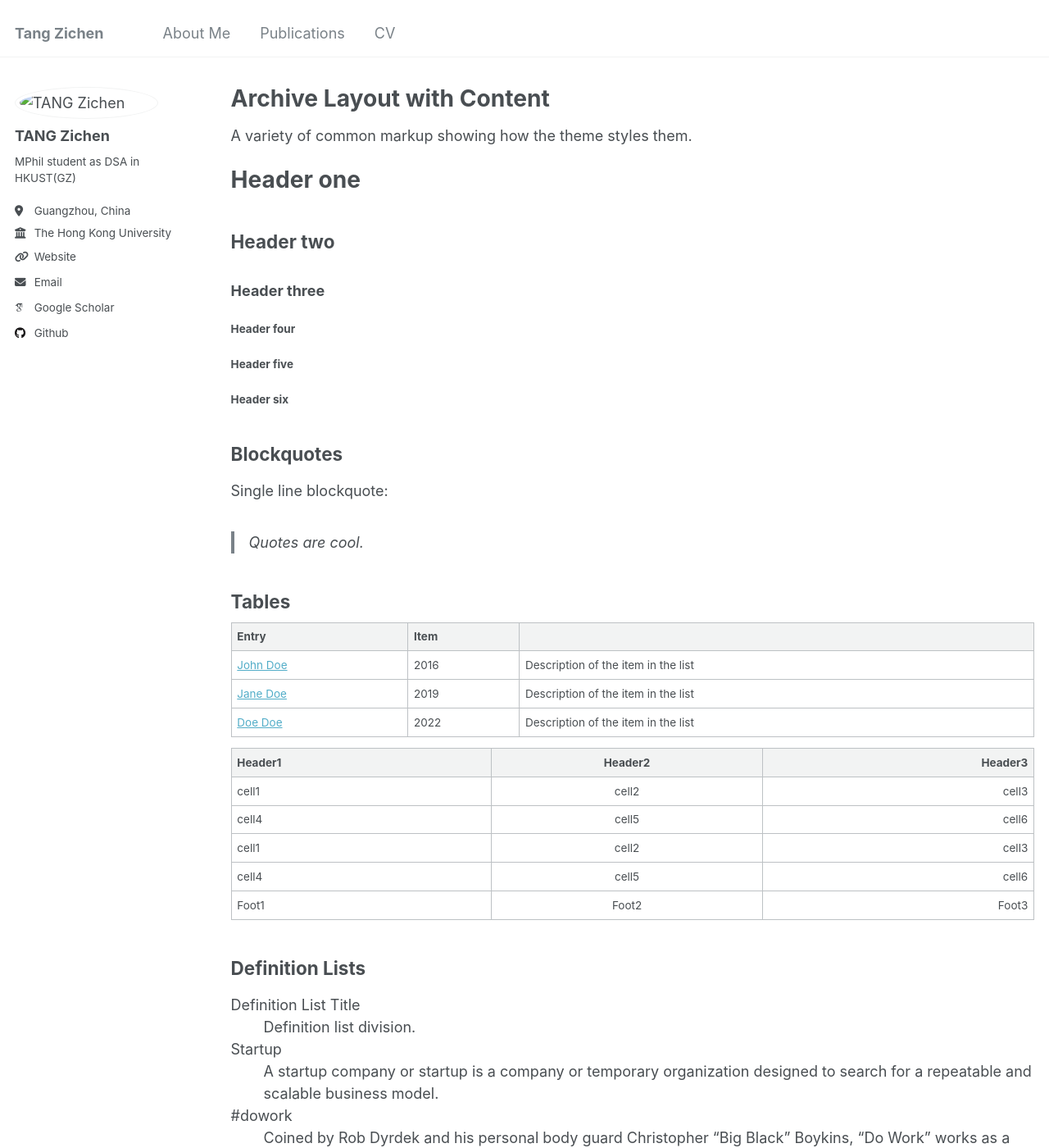
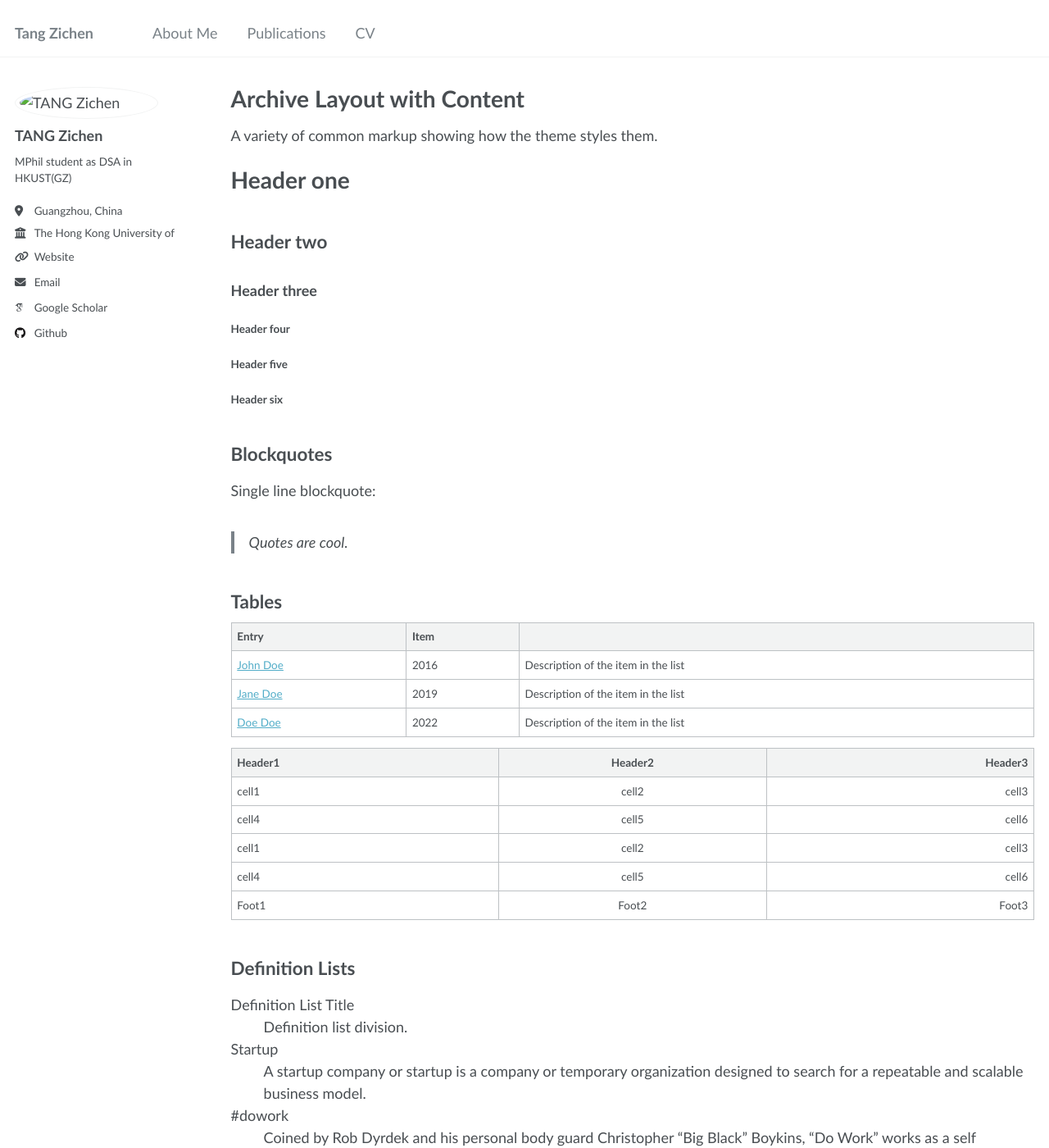
Before and after one commit to trl730109/trl730109.github.io, a Jekyll site: the page built from _pages/archive-layout-with-content.md, in a window 1280 px wide and 1400 px high. Shown: the whole window at 82% size. Built offline with Jekyll 4.4.1, drawn with Linux system fonts in a browser that asks for light colours; some web fonts are replaced.

Commit message:
Update _variables.scss

```diff
--- a/_sass/_variables.scss
+++ b/_sass/_variables.scss
@@ -14,7 +14,7 @@ $indent-var                 : 1.3em;
 
 /* system typefaces */
 $serif                      : Georgia, Times, serif;
-$sans-serif                 : -apple-system, ".SFNSText-Regular", "San Francisco", "Roboto", "Segoe UI", "Helvetica Neue", "Lucida Grande", Arial, sans-serif;
+$sans-serif                 : "Trebuchet MS",Helvetica,sans-serif;
 $monospace                  : Monaco, Consolas, "Lucida Console", monospace;
 
 /* sans serif typefaces */
```
